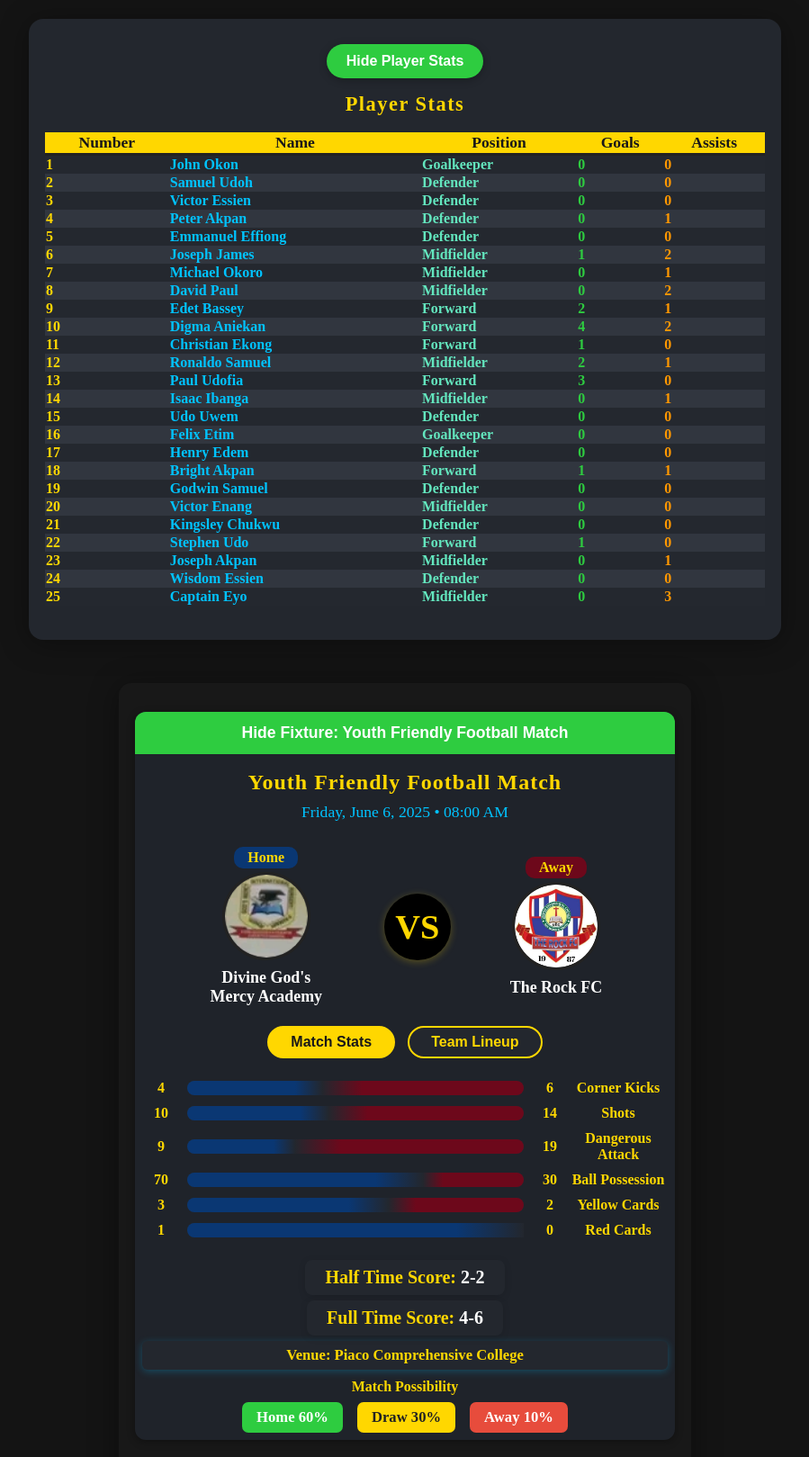
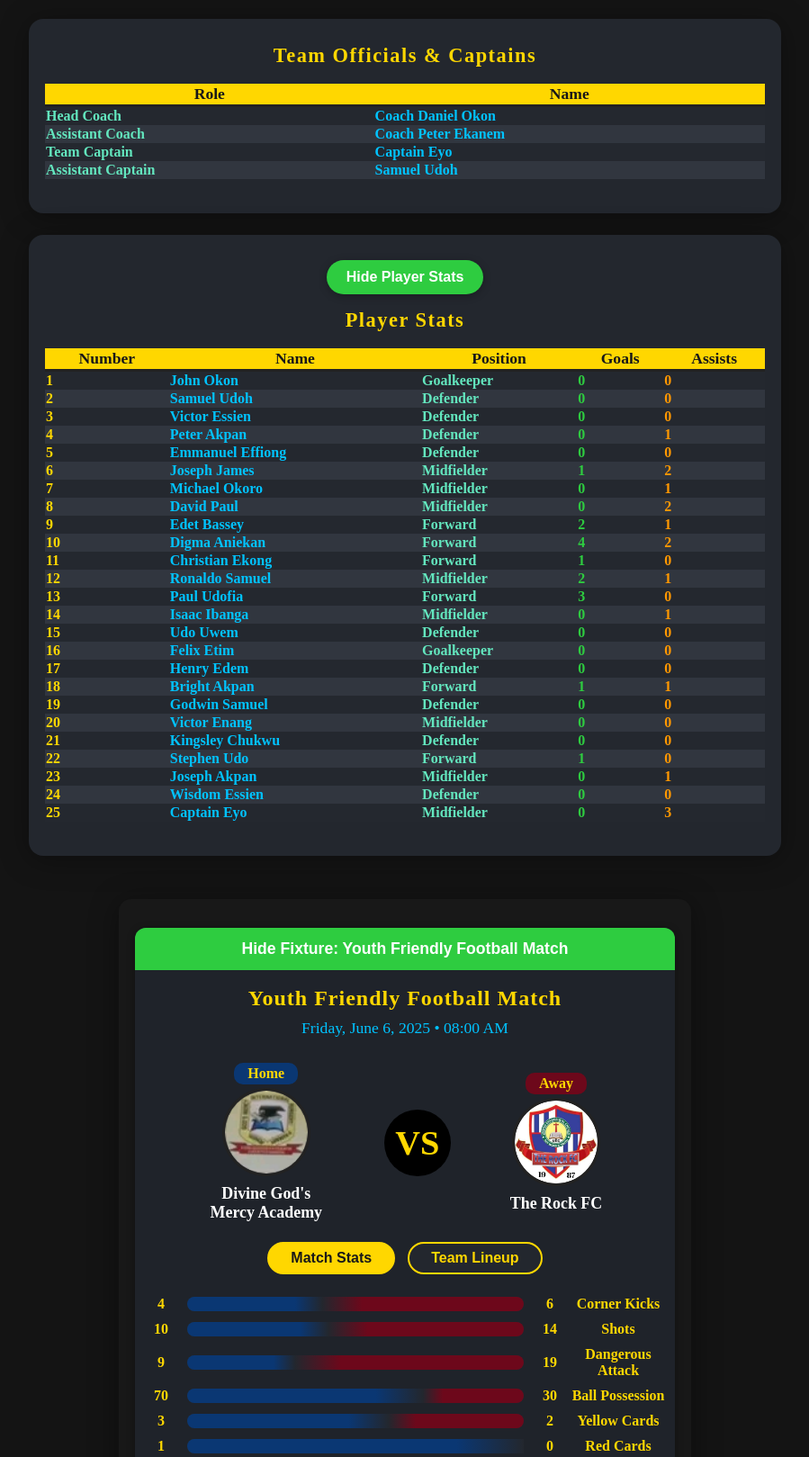
Before and after one commit to EmpireStateBank/EmpireBot-Match-Result, a plain HTML site: page index.html in a window 1280 px wide. Shown: the part 298-1917 px from the top of the page at 90% size, without its empty margins (190-1089 px from the left). Drawn offline with Linux system fonts and the light colour scheme.

Commit message:
Update index.html

```diff
--- a/index.html
+++ b/index.html
@@ -93,9 +93,9 @@
         .team { display: flex; flex-direction: column; align-items: center; }
         .team img { width: 92px; height: 92px; border-radius: 50%; object-fit: cover; border: 3px solid #222; background: #272727; margin-bottom: 7px; }
         .team-name { font-size: 1.12rem; font-weight: 600; color: #fff; text-align: center; margin-top: 2px; max-width: 130px; }
-        .vs { font-size: 2.4rem; font-weight: bold; color: #ffd700; margin: 0 18px; background: #000; border-radius: 50%; width: 74px; height: 74px; display: flex; align-items: center; justify-content: center; box-shadow: 0 2px 8px #ffd70044; }
+        .vs { font-size: 2.4rem; font-weight: bold; color: #ffd700; margin: 0 18px; background: #000; border-radius: 50%; width: 74px; height: 74px; display: flex; align-items: center; justify-content: center; }
         .toggle-buttons { display: flex; justify-content: center; gap: 14px; margin-bottom: 24px; }
-        .toggle-btn { background: #23272e; border: 2px solid #ffd700; color: #ffd700; padding: 7px 24px; border-radius: 30px; font-size: 1rem; font-weight: 600; cursor: pointer; transition: background 0.2s, color 0.2s; }
+        .toggle-btn { background: #23272e; border: 2px solid #ffd700; color: #ffd700; padding: 7px 24px; border-radius: 30px; font-size: 1rem; font-weight: 600; cursor: pointer; transition: background 0.2s; }
         .toggle-btn.active { background: #ffd700; color: #181818; }
         .stats-bar { margin-bottom: 24px; }
         .stat-row { display: flex; align-items: center; margin: 10px 0; }
@@ -106,7 +106,7 @@
         .stat-bar-away { background: linear-gradient(270deg, #6d081b 80%, #23272e 100%); border-top-right-radius: 8px; border-bottom-right-radius: 8px; height: 100%; }
         .stat-value { width: 42px; text-align: center; font-weight: bold; color: #fff; }
         .score-section { margin-top: 22px; text-align: center; }
-        .score-inner { display: inline-block; background: #23272e; padding: 8px 22px; border-radius: 8px; font-size: 1.25rem; font-weight: 700; color: #ffd700; box-shadow: 0 2px 8px rgba(0,0,0,0.12); margin-bottom: 6px; }
+        .score-inner { display: inline-block; background: #23272e; padding: 8px 22px; border-radius: 8px; font-size: 1.25rem; font-weight: 700; color: #ffd700; box-shadow: 0 2px 8px rgba(0,0,0,0.13);}
         .score-value { color: #fff; }
         .fixture-toggle-btn {
             display: block;
@@ -168,16 +168,17 @@
         .lineup-event-action { min-width: 58px; color: #63e6be; display: flex; align-items: center; gap: 4px; }
         .lineup-event-player { color: #fff; flex: 1; }
         .icon-arrow-up { width: 0; height: 0; border-left: 8px solid transparent; border-right: 8px solid transparent; border-bottom: 16px solid #2ecc40; display: inline-block; margin-right: 2px;}
-        .icon-arrow-down { width: 0; height: 0; border-left: 8px solid transparent; border-right: 8px solid transparent; border-top: 16px solid #e74c3c; display: inline-block; margin-right: 2px; }
-        .player-indicator { display: inline-block; font-size: 0.72em; font-weight: 700; margin-left: 6px; padding: 1px 5px; border-radius: 7px; vertical-align: middle; background: #0a3773; color: #ffd700; }
+        .icon-arrow-down { width: 0; height: 0; border-left: 8px solid transparent; border-right: 8px solid transparent; border-top: 16px solid #e74c3c; display: inline-block; margin-right: 2px;}
+        .player-indicator { display: inline-block; font-size: 0.72em; font-weight: 700; margin-left: 6px; padding: 1px 5px; border-radius: 7px; vertical-align: middle; background: #0a3773; color:#ffd700;}
         .player-indicator.away { background: #6d081b; color: #ffd700; }
+        /* CHANGED VENUE COLOR FROM #23272e TO #1e90ff (Dodger Blue) */
         .match-venue {
             text-align: center;
             font-size: 1.04rem;
             font-weight: 600;
-            color: #ffd700;
+            color: #fff;
             margin-bottom: 10px;
-            background: #23272e;
+            background: #1e90ff;
             padding: 6px 0;
             border-radius: 6px;
             box-shadow: 0 2px 8px #00c3ff44;
@@ -205,7 +206,6 @@
         .possibility.home { background: #0a3773; color: #ffd700; }
         .possibility.draw { background: #434343; color: #00c3ff; }
         .possibility.away { background: #6d081b; color: #ffd700; }
-        /* --- Home and Away team-label styles changed from black to original colors --- */
         .team-label {
             font-weight: bold;
             font-size: 1rem;
@@ -214,14 +214,8 @@
             border-radius: 10px;
             background: #23272e;
         }
-        .team:first-child .team-label { /* Home */
-            background: #0a3773;
-            color: #ffd700;
-        }
-        .team:last-child .team-label { /* Away */
-            background: #6d081b;
-            color: #ffd700;
-        }
+        .team:first-child .team-label { background: #0a3773; color: #ffd700; }
+        .team:last-child .team-label { background: #6d081b; color: #ffd700; }
         @media (max-width: 800px) { .lineup-flex-wrap { flex-direction: column; } }
         @media (max-width: 480px) {
             .fixture-container, .player-stats-container, .header-block { width: 96vw !important; min-width: 0 !important; }
@@ -238,6 +232,11 @@
         <img src="AddText_06-04-10.32.55.png" alt="Header" class="header-img" id="header-img"/>
         <div class="sport-channel">SPORT CHANNEL</div>
     </div>
+    <!-- TEAM STAFF & CAPTAINS SECTION -->
+    <div class="player-stats-container" id="team-staff-block" style="display:none;">
+        <div class="player-stats-title">Team Officials & Captains</div>
+        <div id="team-staff-table-root"></div>
+    </div>
     <!-- PLAYER STATS SECTION -->
     <div class="player-stats-container" id="player-stats-block" style="display:none;">
         <button class="toggle-section-btn" id="toggle-player-stats-btn" aria-expanded="true" onclick="togglePlayerStats()">Hide Player Stats</button>
@@ -252,6 +251,37 @@
     <script>
     const loadingText = "UEC/QIC 16 Abasi Orok";
     const typingDelay = 90;
+
+    // TEAM STAFF & CAPTAINS DATA
+    const teamStaff = [
+        { role: "Head Coach", name: "Coach Daniel Okon" },
+        { role: "Assistant Coach", name: "Coach Peter Ekanem" },
+        { role: "Team Captain", name: "Captain Eyo" },
+        { role: "Assistant Captain", name: "Samuel Udoh" }
+    ];
+
+    function renderTeamStaff(staffArr) {
+        return `
+        <div style="overflow-x:auto;">
+            <table class="player-stats-table">
+                <thead>
+                    <tr>
+                        <th>Role</th>
+                        <th>Name</th>
+                    </tr>
+                </thead>
+                <tbody>
+                    ${staffArr.map(row => `
+                        <tr>
+                            <td class="player-position">${row.role}</td>
+                            <td class="player-name">${row.name}</td>
+                        </tr>
+                    `).join('')}
+                </tbody>
+            </table>
+        </div>
+        `;
+    }
     function typeLoadingText(text, el, cb) {
         let idx = 0;
         function type() {
@@ -589,8 +619,13 @@
         typeLoadingText(loadingText, document.getElementById('typing-text'), function() {
             setTimeout(function() {
                 document.getElementById('header-block').style.display = '';
+                // Render team staff and show
+                document.getElementById('team-staff-table-root').innerHTML = renderTeamStaff(teamStaff);
+                document.getElementById('team-staff-block').style.display = '';
+                // Render player stats and show
                 document.getElementById('player-stats-table-root').innerHTML = renderPlayerStats(playerStatsArr);
                 document.getElementById('player-stats-block').style.display = '';
+                // Render fixtures
                 let html = "";
                 for(let i=0; i<fixtures.length; ++i) {
                     html += renderFixture(fixtures[i], i, i===0);
```
